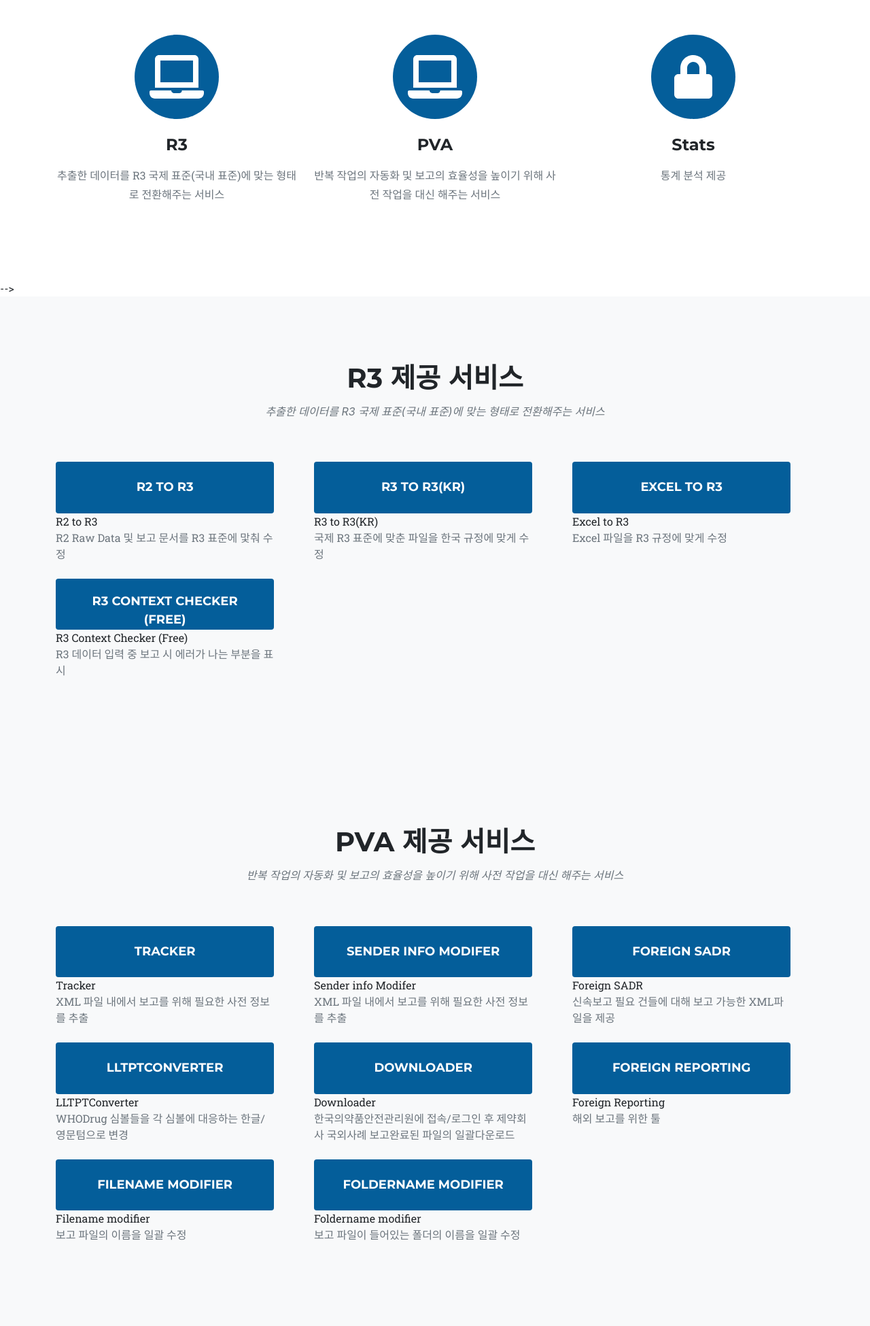
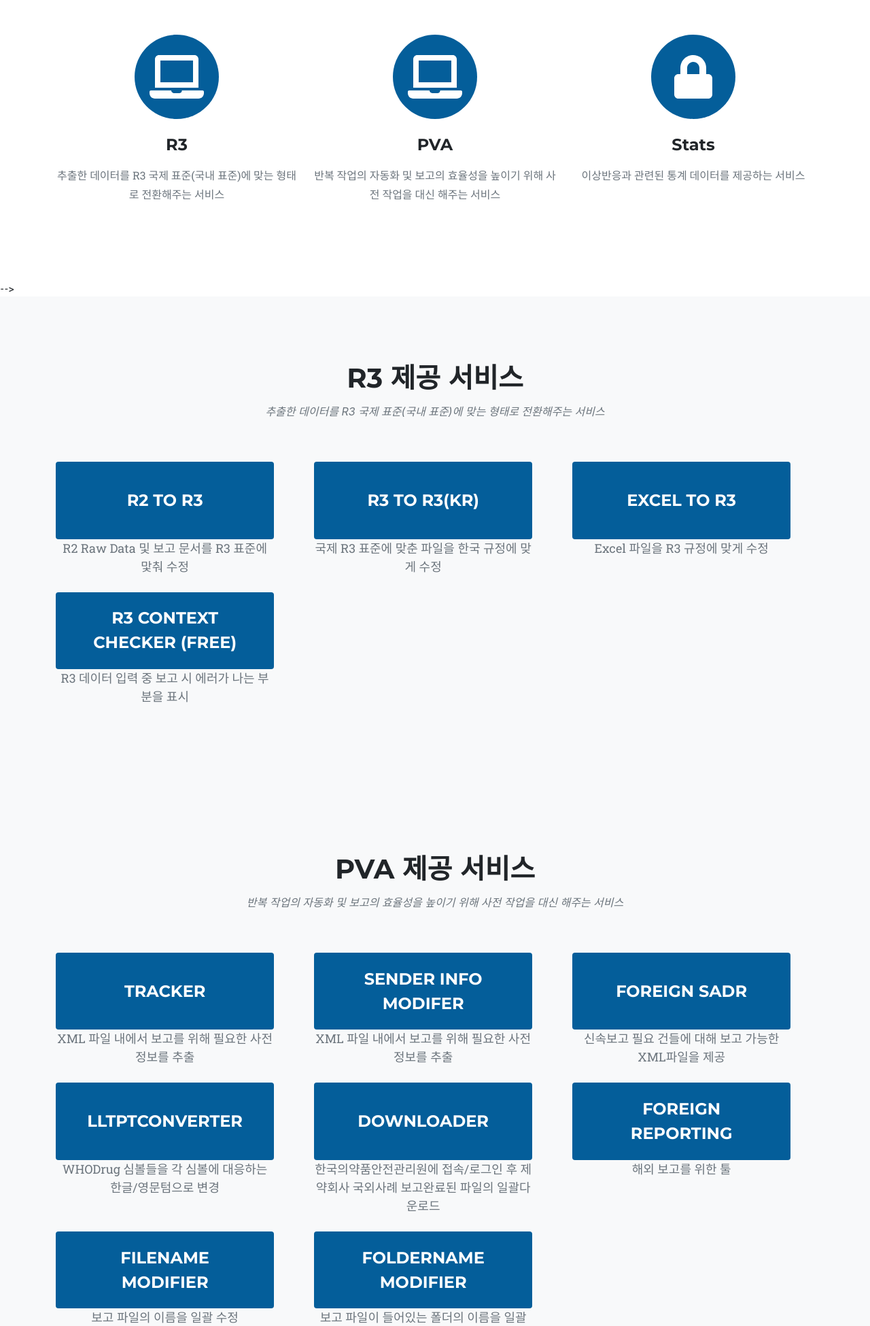
Before and after one commit to yoonjungj/ISAP-test, a Django app: page / in a window 1280 px wide. Shown: the part 1179-3129 px from the top of the page at 68% size. Run offline with Django 3.2, Linux system fonts and the light colour scheme; some libraries are stand-ins or nearby versions; some web fonts are replaced.

Commit message:
20210322
ㅇㅇ

```diff
--- a/templates/base.html
+++ b/templates/base.html
@@ -93,7 +93,7 @@
                         <i class="fas fa-lock fa-stack-1x fa-inverse"></i>
                     </span>
                     <h4 class="my-3">Stats</h4>
-                    <p class="text-muted">통계 분석 제공</p>
+                    <p class="text-muted">이상반응과 관련된 통계 데이터를 제공하는 서비스 </p>
                 </div>
             </div>
         </div>
@@ -111,12 +111,12 @@
                     <div class="R3-item">
                         <a class="R3-link" data-toggle="modal" href="#R3Modal1">
                             <button class="btn btn-primary btn-xl text-uppercase" id="sendMessageButton"
-                                style="background-color:#045e9a; border:none; color: white; width: 8.5cm; height: 2cm; text-align: center"
+                                style="background-color:#045e9a; border:none; color: white; width: 8.5cm; height: 3cm; text-align: center; font-size: x-large"
                                 type="submit">R2 to R3</button>
                         </a>
                         <div class="R3-caption">
-                            <div class="R3-caption-heading">R2 to R3</div>
-                            <div class="R3-caption-subheading text-muted" style="width: 8.5cm">R2 Raw Data 및 보고 문서를 R3
+                            <!-- <div class="R3-caption-heading">R2 to R3</div> -->
+                            <div class="R3-caption-subheading text-muted" style="width: 8.5cm; text-align: center; font-size: large; color: black">R2 Raw Data 및 보고 문서를 R3
                                 표준에 맟춰 수정</div>
                         </div>
                     </div>
@@ -125,12 +125,12 @@
                     <div class="R3-item">
                         <a class="R3-link" data-toggle="modal" href="#R3Modal2">
                             <button class="btn btn-primary btn-xl text-uppercase" id="sendMessageButton"
-                                style="background-color:#045e9a; border:none; color: white; width: 8.5cm; height: 2cm; text-align: center"
+                                style="background-color:#045e9a; border:none; color: white; width: 8.5cm; height: 3cm; text-align: center; font-size: x-large"
                                 type="submit">R3 to R3(KR)</button>
                         </a>
                         <div class="R3-caption">
-                            <div class="R3-caption-heading">R3 to R3(KR)</div>
-                            <div class="R3-caption-subheading text-muted" style="width: 8.5cm">국제 R3 표준에 맞춘 파일을 한국 규정에
+                            <!-- <div class="R3-caption-heading">R3 to R3(KR)</div> -->
+                            <div class="R3-caption-subheading text-muted" style="width: 8.5cm; text-align: center; font-size: large; color: black">국제 R3 표준에 맞춘 파일을 한국 규정에
                                 맞게 수정</div>
                         </div>
                     </div>
@@ -139,12 +139,12 @@
                     <div class="R3-item">
                         <a class="R3-link" data-toggle="modal" href="#R3Modal3">
                             <button class="btn btn-primary btn-xl text-uppercase" id="sendMessageButton"
-                                style="background-color:#045e9a; border:none; color: white; width: 8.5cm; height: 2cm; text-align: center"
+                                style="background-color:#045e9a; border:none; color: white; width: 8.5cm; height: 3cm; text-align: center; font-size: x-large"
                                 type="submit">Excel to R3</button>
                         </a>
                         <div class="R3-caption">
-                            <div class="R3-caption-heading">Excel to R3</div>
-                            <div class="R3-caption-subheading text-muted" style="width: 8.5cm">Excel 파일을 R3 규정에 맞게 수정
+                            <!-- <div class="R3-caption-heading">Excel to R3</div> -->
+                            <div class="R3-caption-subheading text-muted" style="width: 8.5cm; text-align: center; font-size: large; color: black">Excel 파일을 R3 규정에 맞게 수정
                             </div>
                         </div>
                     </div>
@@ -153,12 +153,12 @@
                     <div class="R3-item">
                         <a class="R3-link" data-toggle="modal" href="#R3Modal4">
                             <button class="btn btn-primary btn-xl text-uppercase" id="sendMessageButton"
-                                style="background-color:#045e9a; border:none; color: white; width: 8.5cm; height: 2cm; text-align: center"
+                                style="background-color:#045e9a; border:none; color: white; width: 8.5cm; height: 3cm; text-align:center; vertical-align: ; font-size: x-large"
                                 type="submit">R3 Context Checker (Free)</button>
                         </a>
                         <div class="R3-caption">
-                            <div class="R3-caption-heading">R3 Context Checker (Free)</div>
-                            <div class="R3-caption-subheading text-muted" style="width: 8.5cm">R3 데이터 입력 중 보고 시 에러가 나는
+                            <!-- <div class="R3-caption-heading">R3 Context Checker (Free)</div> -->
+                            <div class="R3-caption-subheading text-muted" style="width: 8.5cm; text-align: center; font-size: large; color: black">R3 데이터 입력 중 보고 시 에러가 나는
                                 부분을 표시</div>
                         </div>
                     </div>
@@ -179,12 +179,12 @@
                     <div class="PVA-item">
                         <a class="PVA-link" data-toggle="modal" href="#PVAModal1">
                             <button class="btn btn-primary btn-xl text-uppercase" id="sendMessageButton"
-                                style="background-color:#045e9a; border:none; color: white; width: 8.5cm; height: 2cm; text-align: center"
+                                style="background-color:#045e9a; border:none; color: white; width: 8.5cm; height: 3cm; text-align: center; font-size: x-large"
                                 type="submit">Tracker</button>
                         </a>
                         <div class="PVA-caption">
-                            <div class="PVA-caption-heading">Tracker</div>
-                            <div class="PVA-caption-subheading text-muted" style="width: 8.5cm">XML 파일 내에서 보고를 위해 필요한 사전
+                            <!-- <div class="PVA-caption-heading">Tracker</div> -->
+                            <div class="PVA-caption-subheading text-muted" style="width: 8.5cm; text-align: center; font-size: large; color: black">XML 파일 내에서 보고를 위해 필요한 사전
                                 정보를 추출</div>
                         </div>
                     </div>
@@ -193,12 +193,12 @@
                     <div class="PVA-item">
                         <a class="PVA-link" data-toggle="modal" href="#PVAModal2">
                             <button class="btn btn-primary btn-xl text-uppercase" id="sendMessageButton"
-                                style="background-color:#045e9a; border:none; color: white; width: 8.5cm; height: 2cm; text-align: center"
+                                style="background-color:#045e9a; border:none; color: white; width: 8.5cm; height: 3cm; text-align: center; font-size: x-large"
                                 type="submit">Sender info Modifer</button>
                         </a>
                         <div class="PVA-caption">
-                            <div class="PVA-caption-heading">Sender info Modifer</div>
-                            <div class="PVA-caption-subheading text-muted" style="width: 8.5cm">XML 파일 내에서 보고를 위해 필요한 사전
+                            <!-- <div class="PVA-caption-heading">Sender info Modifer</div> -->
+                            <div class="PVA-caption-subheading text-muted" style="width: 8.5cm; text-align: center; font-size: large; color: black">XML 파일 내에서 보고를 위해 필요한 사전
                                 정보를 추출</div>
                         </div>
                     </div>
@@ -207,12 +207,14 @@
                     <div class="PVA-item">
                         <a class="PVA-link" data-toggle="modal" href="#PVAModal3">
                             <button class="btn btn-primary btn-xl text-uppercase" id="sendMessageButton"
-                                style="background-color:#045e9a; border:none; color: white; width: 8.5cm; height: 2cm; text-align: center"
+                                style="background-color:#045e9a; border:none; color: white; width: 8.5cm; height: 3cm; text-align: center; font-size: x-large"
+
                                 type="submit">Foreign SADR</button>
                         </a>
                         <div class="PVA-caption">
-                            <div class="PVA-caption-heading">Foreign SADR</div>
-                            <div class="PVA-caption-subheading text-muted" style="width: 8.5cm">신속보고 필요 건들에 대해 보고 가능한
+                            <!-- <div class="PVA-caption-heading">Foreign SADR</div> -->
+
+                            <div class="PVA-caption-subheading text-muted" style="width: 8.5cm; text-align: center; font-size: large; color: black">신속보고 필요 건들에 대해 보고 가능한
                                 XML파일을 제공</div>
                         </div>
                     </div>
@@ -221,12 +223,12 @@
                     <div class="PVA-item">
                         <a class="PVA-link" data-toggle="modal" href="#PVAModal4">
                             <button class="btn btn-primary btn-xl text-uppercase" id="sendMessageButton"
-                                style="background-color:#045e9a; border:none; color: white; width: 8.5cm; height: 2cm; text-align: center"
+                                style="background-color:#045e9a; border:none; color: white; width: 8.5cm; height: 3cm; text-align: center; font-size: x-large"
                                 type="submit">LLTPTConverter</button>
                         </a>
                         <div class="PVA-caption">
-                            <div class="PVA-caption-heading">LLTPTConverter</div>
-                            <div class="PVA-caption-subheading text-muted" style="width: 8.5cm">WHODrug 심볼들을 각 심볼에 대응하는
+                            <!-- <div class="PVA-caption-heading">LLTPTConverter</div> -->
+                            <div class="PVA-caption-subheading text-muted" style="width: 8.5cm; text-align: center; font-size: large; color: black">WHODrug 심볼들을 각 심볼에 대응하는
                                 한글/영문텀으로 변경</div>
                         </div>
                     </div>
@@ -235,12 +237,12 @@
                     <div class="PVA-item">
                         <a class="PVA-link" data-toggle="modal" href="#PVAModal5">
                             <button class="btn btn-primary btn-xl text-uppercase" id="sendMessageButton"
-                                style="background-color:#045e9a; border:none; color: white; width: 8.5cm; height: 2cm; text-align: center"
+                                style="background-color:#045e9a; border:none; color: white; width: 8.5cm; height: 3cm; text-align: center; font-size: x-large"
                                 type="submit">Downloader</button>
                         </a>
                         <div class="PVA-caption">
-                            <div class="PVA-caption-heading">Downloader</div>
-                            <div class="PVA-caption-subheading text-muted" style="width: 8.5cm">한국의약품안전관리원에 접속/로그인 후
+                            <!-- <div class="PVA-caption-heading">Downloader</div> -->
+                            <div class="PVA-caption-subheading text-muted" style="width: 8.5cm; text-align: center; font-size: large; color: black">한국의약품안전관리원에 접속/로그인 후
                                 제약회사 국외사례 보고완료된 파일의 일괄다운로드</div>
                         </div>
                     </div>
@@ -249,12 +251,12 @@
                     <div class="PVA-item">
                         <a class="PVA-link" data-toggle="modal" href="#PVAModal6">
                             <button class="btn btn-primary btn-xl text-uppercase" id="sendMessageButton"
-                                style="background-color:#045e9a; border:none; color: white; width: 8.5cm; height: 2cm; text-align: center"
+                                style="background-color:#045e9a; border:none; color: white; width: 8.5cm; height: 3cm; text-align: center; font-size: x-large"
                                 type="submit">Foreign Reporting</button>
                         </a>
                         <div class="PVA-caption">
-                            <div class="PVA-caption-heading">Foreign Reporting</div>
-                            <div class="PVA-caption-subheading text-muted" style="width: 8.5cm">해외 보고를 위한 툴</div>
+                            <!-- <div class="PVA-caption-heading">Foreign Reporting</div> -->
+                            <div class="PVA-caption-subheading text-muted" style="width: 8.5cm; text-align: center; font-size: large; color: black">해외 보고를 위한 툴</div>
                         </div>
                     </div>
                 </div>
@@ -262,12 +264,12 @@
                     <div class="PVA-item">
                         <a class="PVA-link" data-toggle="modal" href="#PVAModal7">
                             <button class="btn btn-primary btn-xl text-uppercase" id="sendMessageButton"
-                                style="background-color:#045e9a; border:none; color: white; width: 8.5cm; height: 2cm; text-align: center"
+                                style="background-color:#045e9a; border:none; color: white; width: 8.5cm; height: 3cm; text-align: center; font-size: x-large"
                                 type="submit">Filename modifier</button>
                         </a>
                         <div class="PVA-caption">
-                            <div class="PVA-caption-heading">Filename modifier</div>
-                            <div class="PVA-caption-subheading text-muted" style="width: 8.5cm">보고 파일의 이름을 일괄 수정</div>
+                            <!-- <div class="PVA-caption-heading">Filename modifier</div> -->
+                            <div class="PVA-caption-subheading text-muted" style="width: 8.5cm; text-align: center; font-size: large; color: black">보고 파일의 이름을 일괄 수정</div>
                         </div>
                     </div>
                 </div>
@@ -275,12 +277,12 @@
                     <div class="PVA-item">
                         <a class="PVA-link" data-toggle="modal" href="#PVAModal8">
                             <button class="btn btn-primary btn-xl text-uppercase" id="sendMessageButton"
-                                style="background-color:#045e9a; border:none; color: white; width: 8.5cm; height: 2cm; text-align: center"
+                                style="background-color:#045e9a; border:none; color: white; width: 8.5cm; height: 3cm; text-align: center; font-size: x-large"
                                 type="submit">Foldername modifier</button>
                         </a>
                         <div class="PVA-caption">
-                            <div class="PVA-caption-heading">Foldername modifier</div>
-                            <div class="PVA-caption-subheading text-muted" style="width: 8.5cm">보고 파일이 들어있는 폴더의 이름을 일괄
+                            <!-- <div class="PVA-caption-heading">Foldername modifier</div> -->
+                            <div class="PVA-caption-subheading text-muted" style="width: 8.5cm; text-align: center; font-size: large; color: black">보고 파일이 들어있는 폴더의 이름을 일괄
                                 수정</div>
                         </div>
                     </div>
@@ -294,19 +296,19 @@
         <div class="container">
             <div class="text-center">
                 <h2 class="section-heading text-uppercase">통계</h2>
-                <h3 class="section-subheading text-muted">통계 분석 제공</h3>
+                <h3 class="section-subheading text-muted">이상반응과 관련된 통계 데이터를 제공하는 서비스</h3>
             </div>
             <div class="row">
                 <div class="col-lg-4 col-sm-6 mb-4">
                     <div class="Stats-item">
                         <a class="Stats-link" data-toggle="modal" href="#StatsModal1">
                             <button class="btn btn-primary btn-xl text-uppercase" id="sendMessageButton"
-                                style="background-color:#045e9a; border:none; color: white; width: 8.5cm; height: 2cm; text-align: center"
+                                style="background-color:#045e9a; border:none; color: white; width: 8.5cm; height: 3cm; text-align: center; font-size: x-large"
                                 type="submit">Stats</button>
                         </a>
                         <div class="Stats-caption">
-                            <div class="Stats-caption-heading">통계</div>
-                            <div class="Stats-caption-subheading text-muted" style="width: 8.5cm">통계 분석 제공</div>
+                            <!-- <div class="Stats-caption-heading">통계</div> -->
+                            <div class="Stats-caption-subheading text-muted" style="width: 8.5cm; text-align: center; font-size: large; color: black">이상반응과 관련된 통계 데이터를 제공하는 서비스</div>
                         </div>
                     </div>
                 </div>
```
Also changed, not shown: 2 other files.
